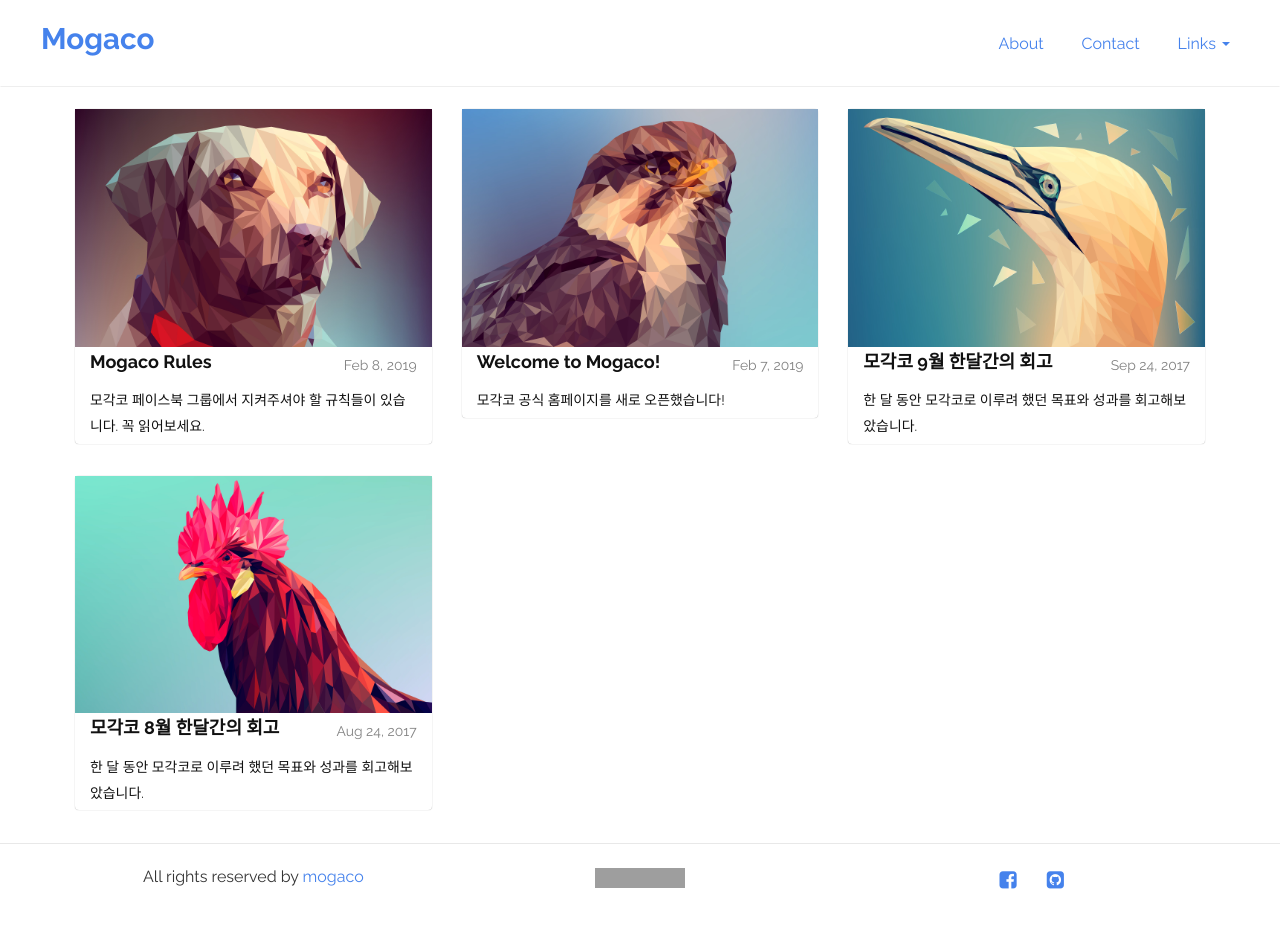
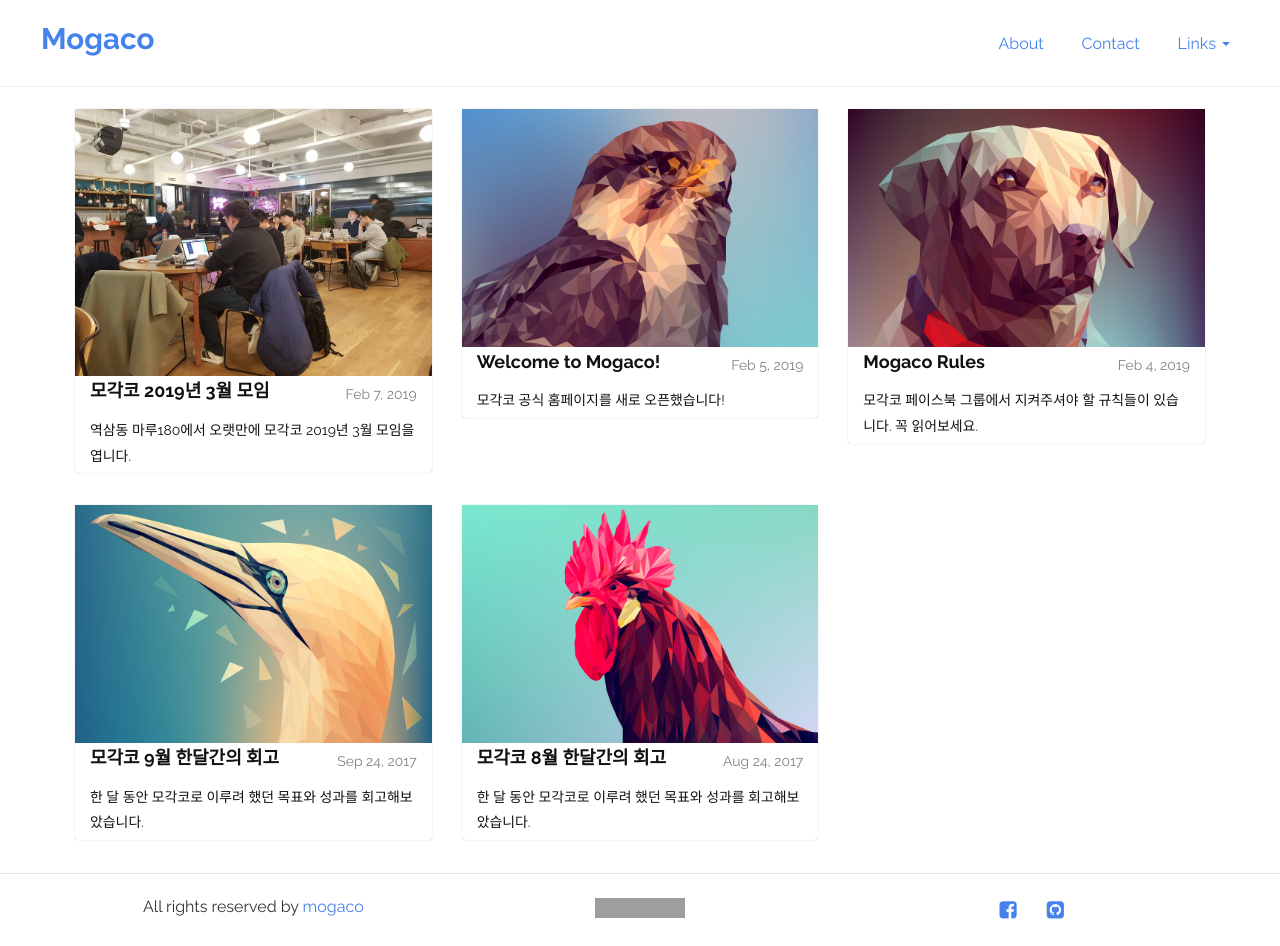
Before and after one commit to OpenMogaco/openmogaco.github.io, a Jekyll site: the page built from index.html, in a window 1280 px wide. Built offline with Jekyll 4.4.1, drawn with Linux system fonts in a browser that asks for light colours; the list of posts is cut into pages by our own code; before the commit the page ends 916 px from its top, so only the background shows below that; some of the changed lines change nothing that is shown; grey boxes are pictures that could not be loaded.

Commit message:
일부 포스트의 날짜를 이동하고, 3월 모각코 모임에 대한 포스트를 추가함

```diff
--- a/_config.yml
+++ b/_config.yml
@@ -10,7 +10,7 @@ title: Mogaco
 description: > # this means to ignore newlines until "baseurl:"
   모여서 각자 코딩하는 모임(모.각.코)
 
-future: true
+future: false
 baseurl: "" # the subpath of your site, e.g. /blog
 url: "https://openmogaco.github.io" # the base hostname & protocol for your site
 
--- /dev/null
+++ b/_posts/2019-02-07-mogaco_2019_03_notice.md
@@ -0,0 +1,15 @@
+---
+layout: post
+title: "모각코 2019년 3월 모임"
+categories: notice
+excerpt: "역삼동 마루180에서 오랫만에 모각코 2019년 3월 모임을 엽니다."
+img: mogaco_together.jpg
+---
+
+2019년 3월 9일 토요일 오후 2시부터 6시까지 역삼동 마루180 지하1층에서 오랫만에 모각코 모임을 엽니다. 평일에 다 하지 못한 일감을 가져와서 일하셔도 좋고, 공부하고 싶었던 주제를 가져와 공부하셔도 좋습니다.
+
+또한 이날 모임에서는 즉석에서 약 5 ~ 10분 내외의 라이트닝 토크를 원하시는 분들을 모아 자기 소개, 하는 일, 알리고 싶은 이야기를 발표하실 수 있는 자리도 마련하려고 합니다. 그룹에 올리기에 쑥스럽다고 생각하셨던 내용, 같이 공유하고 싶은 내용이 있으면 이번 모임을 기회로 활용해보시면 좋을 것 같습니다.
+
+행사 참석을 원하시면 [https://www.facebook.com/events/2118875301513224/](https://www.facebook.com/events/2118875301513224/) 이벤트 페이지에서 참석 여부를 알려주세요.
+
+별도의 행사 참가비는 없습니다.
```
Also changed, not shown: _posts/2019-02-04-mogaco_rules.md (renamed from _posts/2019-02-08-mogaco_rules.md), _posts/2019-02-05-welcome_to_mogaco.md (renamed from _posts/2019-02-07-welcome_to_mogaco.md), images/mogaco_together.jpg (added).
